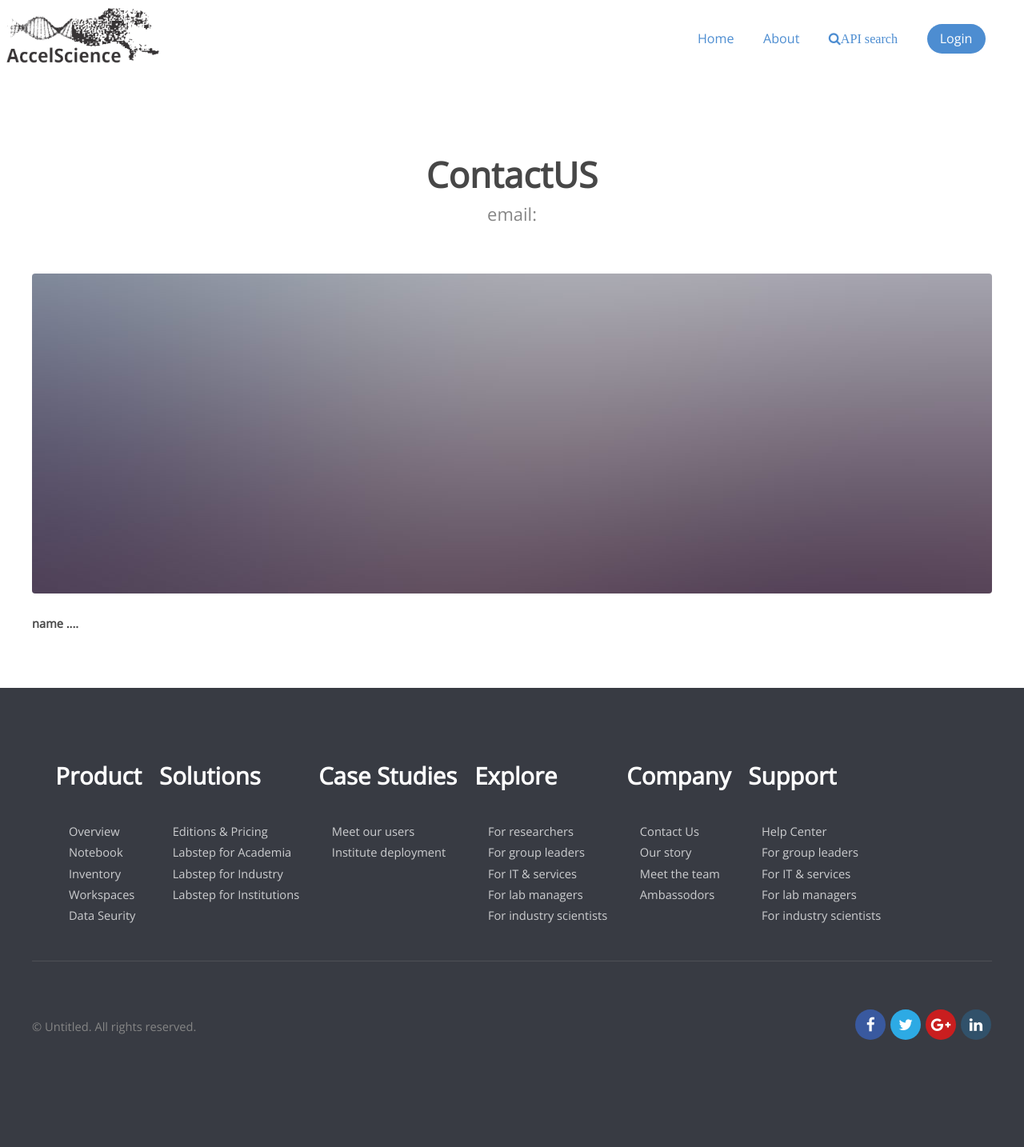
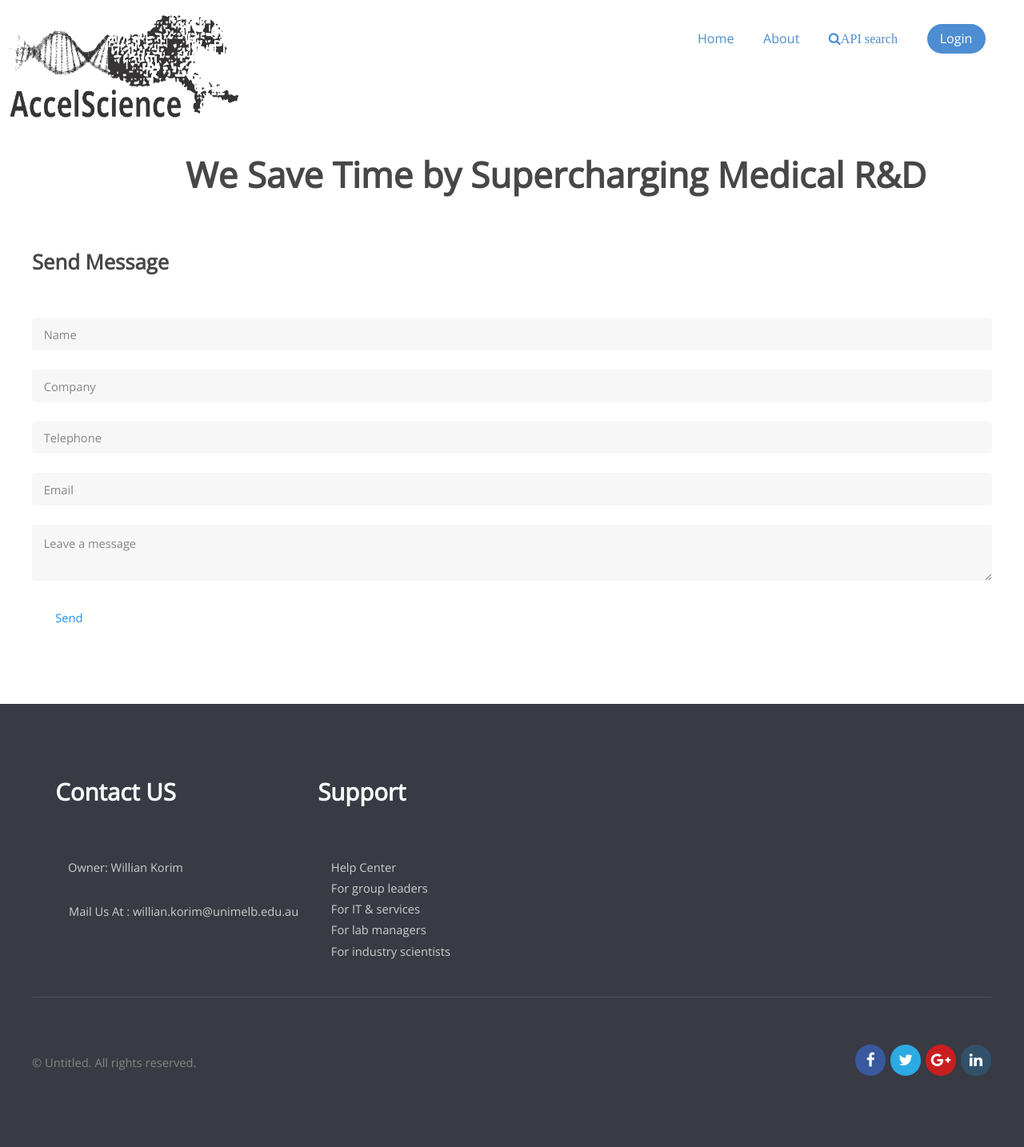
Before and after one commit to Omaraghaa/project123, a Django app: page /contact/ in a window 1280 px wide. Shown: the whole page at 80% size. Before the commit the page ends 1300 px from the top, so only its background shows below. Run offline with Django 3.2, Linux system fonts and the light colour scheme; parts of the project's set-up code (start-up, migrations or seed data) failed here and were passed over; some libraries are stand-ins or nearby versions; some web fonts are replaced.

Commit message:
Designing for Contact Page

```diff
--- a/blog/templates/blog/contact.html
+++ b/blog/templates/blog/contact.html
@@ -18,10 +18,11 @@
 
 		<!-- Header -->
 			<header id="header">
-				<div id="logo"><img src="{% static "images/logo.png"%}" width="200" height="80"  /></div>
+
+				<div id="logo"><img src="{% static "images/logo.png"%}" align="middle" width="300" height="150"  /></div>
 				<nav id="nav">
 					<ul>
-							<li><a href="{% url 'blog-home' %}">Home</a></li>
+						<li><a href="{% url 'blog-home' %}">Home</a></li>
 						<li><a href="{% url 'blog-about' %}">About</a></li>
 
 						<li> <a href="{% url 'index' %}" <i class="fa fa-search" aria-hidden="true"></i>API search</a></li>
@@ -31,75 +32,55 @@
 			</header>
 
 
+
 		<!-- Main -->
-			<section id="main" class="wrapper">
+			 <section id="main" class="wrapper">
 				<div class="container">
+				<div style="text-align:center">
+				<header class="major">
+				<h2>We Save Time by Supercharging Medical R&D</h2>
+				</div>
 
-					<header class="major">
-						<h2>ContactUS</h2>
-						<p>email: </p>
-					</header>
+				<div class="cont-contactBtn">
+					<div class="cont-flip">
+						<div class="front">
+							<h2>Send Message</h2></br>
+						</div>
+						<div class="back">
+						<fieldset>
+							<a href="#" class="flip close"></a>
+							<form class="contact-form" action="">
+								<input class="gutter" type="text" size="50" placeholder="Name"></br>
+								<input type="text" placeholder="Company"></br>
+								<input class="gutter" type="text" placeholder="Telephone"></br>
+								<input type="text" placeholder="Email"></br>
+								<textarea name="" id="" placeholder="Leave a message"></textarea></br>
+								<input type="submit" value="Send">
+								</fieldset>
+							</form>
+						</div>
+					</div>
+				</header>
+				</section>
 
-					<a href="#" class="image fit"><img src="images/pic07.jpg" alt="" /></a>
-					<h1> name ....</h1>
-				</div>
-			</section>
 
 		<!-- Footer -->
 			<footer id="footer">
 				<div class="container">
 					<section class="links">
 						<div class="row">
-							<section class="12u$(small)">
-								<h3>Product</h3>
+
+							<section class=" 12u$(small)">
+						        <h3>Contact US</h3></br>
 								<ul class="unstyled">
-									<li><a href="#">Overview</a></li>
-									<li><a href="#">Notebook</a></li>
-									<li><a href="#">Inventory</a></li>
-									<li><a href="#">Workspaces</a></li>
-									<li><a href="#">Data Seurity</a></li>
-								</ul>
-							</section>
-							<section class=" 12u$(small)">
-								<h3>Solutions</h3>
-								<ul class="unstyled">
-									<li><a href="#">Editions & Pricing</a></li>
-									<li><a href="#">Labstep for Academia</a></li>
-									<li><a href="#">Labstep for Industry</a></li>
-									<li><a href="#">Labstep for Institutions</a></li>
+								<p>Owner: Willian Korim</p>
+									<li><a href="#">Mail Us At : willian.korim@unimelb.edu.au</a></li>
 
 								</ul>
 							</section>
+
 							<section class=" 12u$(small)">
-								<h3>Case Studies</h3>
-								<ul class="unstyled">
-									<li><a href="#">Meet our users</a></li>
-									<li><a href="#">Institute deployment</a></li>
-
-								</ul>
-							</section>
-							<section class="12u$(small)">
-								<h3>Explore</h3>
-								<ul class="unstyled">
-									<li><a href="#">For researchers</a></li>
-									<li><a href="#">For group leaders</a></li>
-									<li><a href="#">For IT & services</a></li>
-									<li><a href="#">For lab managers</a></li>
-									<li><a href="#">For industry scientists</a></li>
-								</ul>
-							</section>
-							<section class="12u$(small)">
-								<h3>Company</h3>
-								<ul class="unstyled">
-									<li><a href="#">Contact Us</a></li>
-									<li><a href="#">Our story</a></li>
-									<li><a href="#">Meet the team</a></li>
-									<li><a href="#">Ambassodors</a></li>
-
-								</ul>
-							</section>
-							<section class=" 12u$(small)">
-								<h3>Support</h3>
+								<h3>Support</h3></br>
 								<ul class="unstyled">
 									<li><a href="#">Help Center</a></li>
 									<li><a href="#">For group leaders</a></li>
@@ -134,8 +115,10 @@
 							</ul>
 						</div>
 					</div>
-				</div>
 			</footer>
+
+
+
 
 	</body>
 </html>
```
